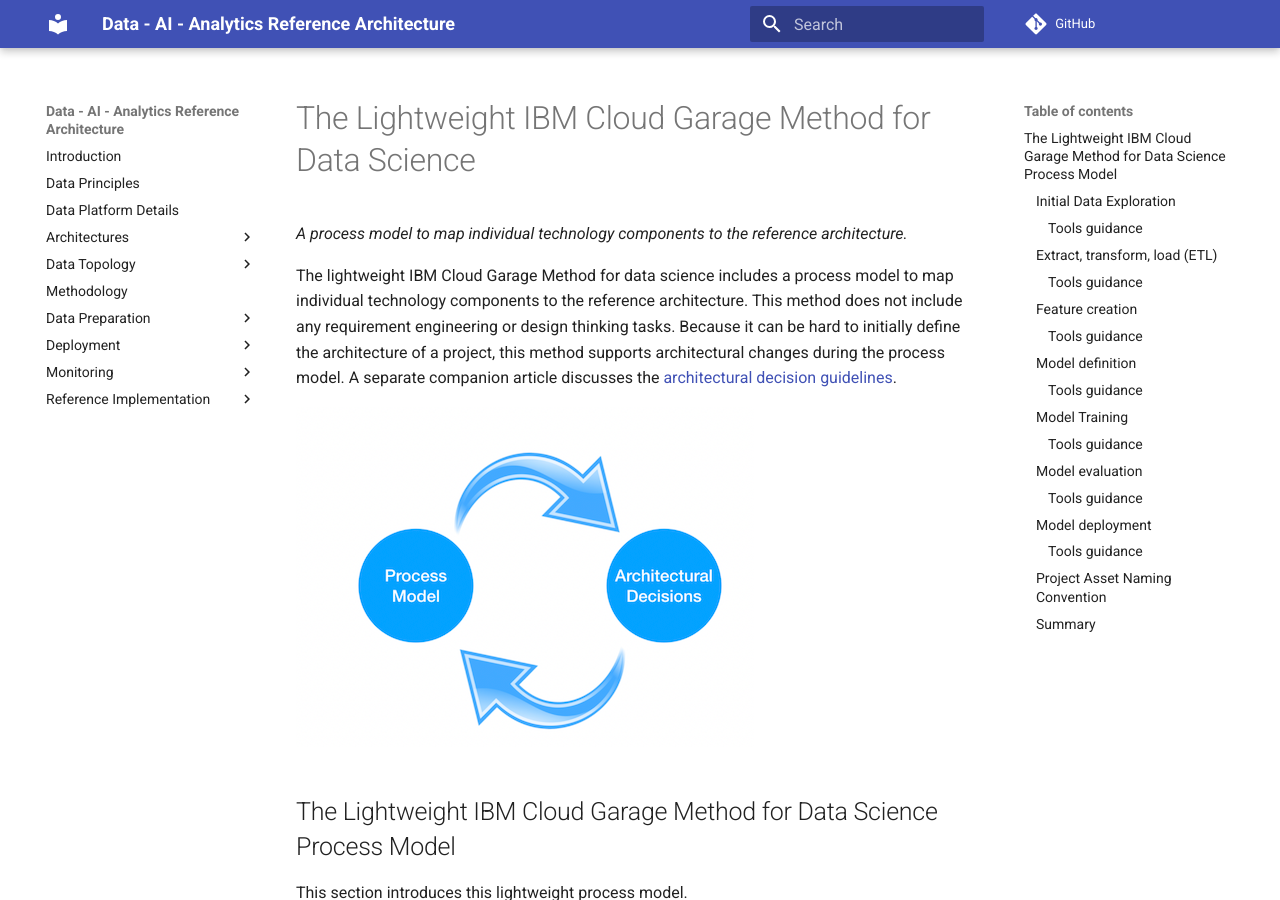
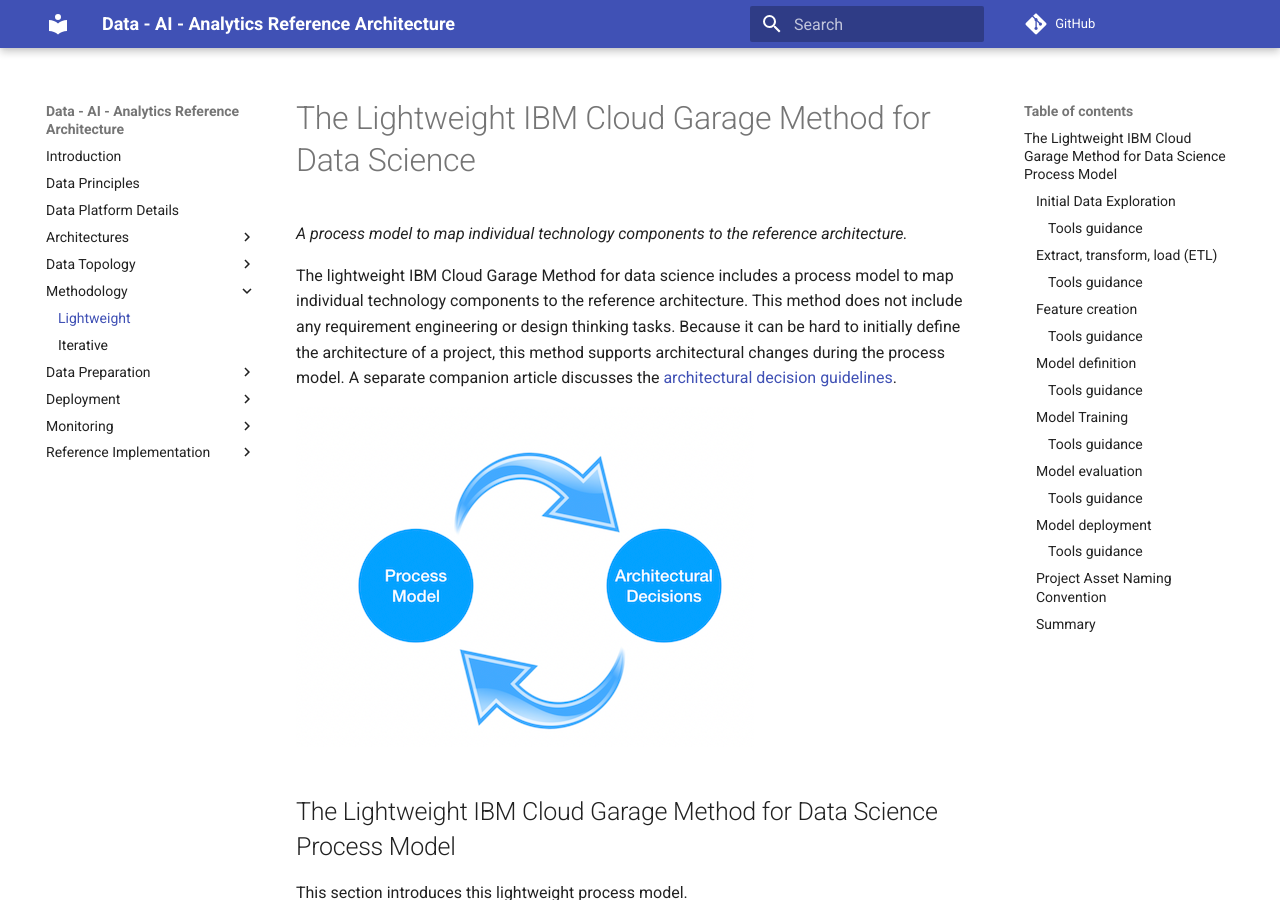
Before and after one commit to ibm-cloud-architecture/refarch-data-ai-analytics, an MkDocs documentation site: the page built from docs/methodology/lightweight.md, in a window 1280 px wide and 900 px high. Built offline with MkDocs 1.6.1 and Material for MkDocs 9.7.7, drawn with Linux system fonts in a browser that asks for light colours; comment, search, counter and statistics services are not loaded.

Commit message:
add lightweight

```diff
--- a/mkdocs.yml
+++ b/mkdocs.yml
@@ -10,7 +10,9 @@
     - Runtime application: runtimes/README.md
   - Data Topology:
     - Principles: topology/README.md
-  - Methodology: methodology/README.md
+  - Methodology:
+    - Lightweight: methodology/lightweight.md
+    - Iterative:  methodology/README.md
   - Data Preparation:
     - Data replication: preparation/data-replication.md
     - Data Understanding: preparation/data-understanding.md
```
